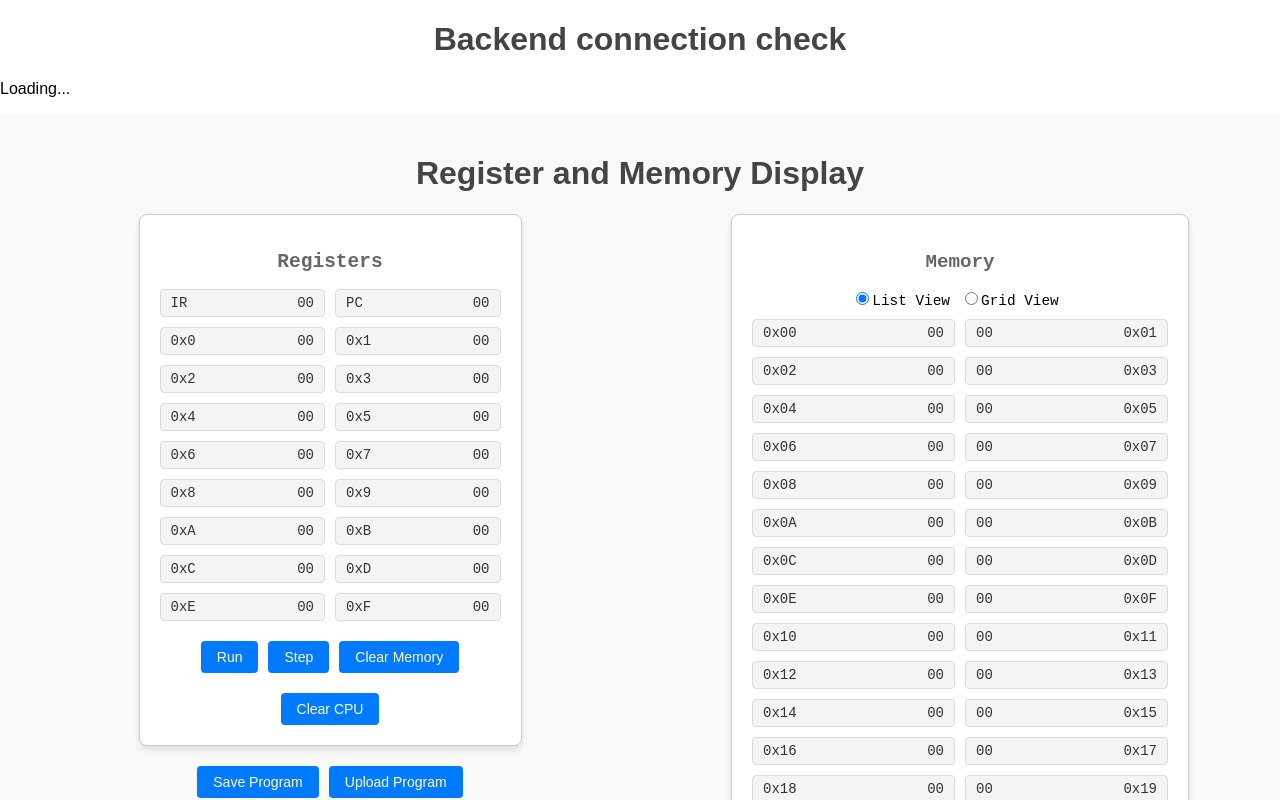
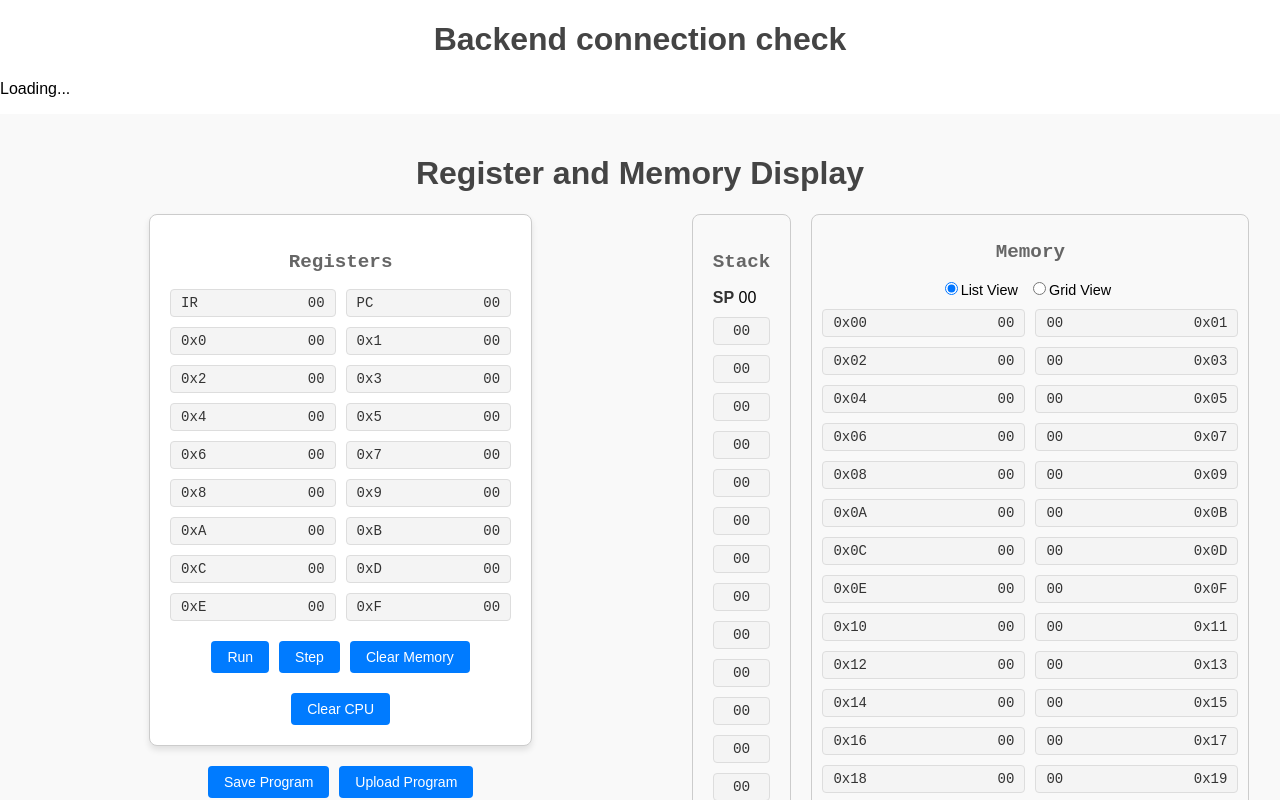
Before and after one commit to FarisAMZ71/BrookshearMachine, a React (Create React App) app in the folder frontend/: page / in a window 1280 px wide. Shown: the top 800 px of the page. Built offline with nearby package versions, Linux system fonts and the light colour scheme; no server answers.

Commit message:
Added stack display

```diff
--- a/frontend/src/components/AssemblyDisplay/AssemblyDisplay.css
+++ b/frontend/src/components/AssemblyDisplay/AssemblyDisplay.css
@@ -12,7 +12,7 @@
 
   .assembler-container h2 {
     text-align: center;
-    color: #444;
+    color: #666;
     margin-bottom: 20px;
   }
 
--- a/frontend/src/components/MachineDisplay/MachineDisplay.css
+++ b/frontend/src/components/MachineDisplay/MachineDisplay.css
@@ -26,6 +26,12 @@
     width: 50%; /* Take half the width of the page */
   }
 
+  .memory-container {
+    display: flex;
+    flex-direction: row;
+    gap: 20px;
+  }
+
   .assembler-container {
     background-color: #ffffff;
     border: 1px solid #ccc;
@@ -49,7 +55,7 @@
     min-width: 20rem;
   }
 
-  .memory-display {
+  .memory-display .stack-display {
     font-family: monospace;
     background-color: #ffffff;
     border: 1px solid #ccc;
@@ -72,6 +78,7 @@
     border: 1px solid #ddd;
     border-radius: 4px;
     background-color: #f4f4f4;
+    font-family: monospace;
     font-size: 14px;
     color: #333;
   }
@@ -127,6 +134,8 @@
   }
 
   h2 {
+    font-family: monospace;
+    font-size: 1.2rem;
     text-align: center;
     color: #666;
   }
--- a/frontend/src/components/MachineDisplay/MachineDisplay.js
+++ b/frontend/src/components/MachineDisplay/MachineDisplay.js
@@ -3,6 +3,7 @@ import React, { useState, useEffect, Component } from 'react';
 import MemoryDisplay from '../MemoryDisplay/MemoryDisplay';
 import RegisterDisplay from '../RegisterDisplay/RegisterDisplay';
 import AssemblyDisplay from '../AssemblyDisplay/AssemblyDisplay';
+import StackDisplay from '../StackDisplay/StackDisplay';
 // import '../MemoryDisplay/MemoryDisplay.css';
 // import '../RegisterDisplay/RegisterDisplay.css';
 import './MachineDisplay.css';
@@ -299,11 +300,13 @@ class MachineDisplay extends Component {
               assemblyCode={this.state.assemblyCode}
               machineCode={this.state.machineCode}
               onAssemblyCodeGenerated={this.setAssemblyCodeState}
-              // onMachineCodeGenerated={this.setMachineCodeState}
               onConvertClick={this.handleConvertClick}
               onLoadClick={this.handleLoadClick}/>
           </div>
-          <MemoryDisplay memory={memory} />
+          <div className="memory-container">
+            <StackDisplay stack={memory} stackPointer={registers[15]} />
+            <MemoryDisplay memory={memory} />
+          </div>
         </div>
       </div>
     );
--- a/frontend/src/components/MemoryDisplay/MemoryDisplay.css
+++ b/frontend/src/components/MemoryDisplay/MemoryDisplay.css
@@ -4,7 +4,6 @@
     border-radius: 8px;
     max-width: 35rem;
     min-width: 33rem;
-    margin: auto;
     text-align: center;
 }
 
--- /dev/null
+++ b/frontend/src/components/StackDisplay/StackDisplay.css
@@ -0,0 +1,33 @@
+.stack-display {
+  padding: 20px;
+  border: 1px solid #ccc;
+  border-radius: 8px;
+}
+
+.stack-grid {
+    display: grid;
+    grid-template-columns: 1fr;
+    gap: 10px;
+    margin-top: 10px;
+}
+
+.stack-cell {
+    display: flex;
+    justify-content: center;
+    padding: 5px 7px;
+    border: 1px solid #ddd;
+    border-radius: 4px;
+    background-color: #f4f4f4;
+    font-size: 0.9rem;
+    color: #333;
+}
+
+.stack-pointer {
+    font-weight: bold;
+    color: #333;
+}
+
+.stack-value {
+    font-family: monospace;
+    color: #333;
+}
--- /dev/null
+++ b/frontend/src/components/StackDisplay/StackDisplay.js
@@ -0,0 +1,27 @@
+import { Component } from 'react';
+import './StackDisplay.css';
+
+class StackDisplay extends Component {
+  render() {
+    const { stack, stackPointer } = this.props;
+
+    return (
+      <div className="stack-display">
+        <h2>Stack</h2>
+        <div className="stack-grid">
+            <div className="stack-pointer-cell">
+                <span className="stack-pointer">SP</span>
+                <span className="stack-pointer-value"> {stackPointer.toString(16).padStart(2, '0').toUpperCase()}</span>
+            </div>
+          {stack.map((value, address) => (
+            <div key={address} className="stack-cell">
+              <span className="stack-value"> {value.toString(16).padStart(2, '0').toUpperCase()}</span>
+            </div>
+          ))}
+        </div>
+      </div>
+    );
+  }
+}
+
+export default StackDisplay;
```
